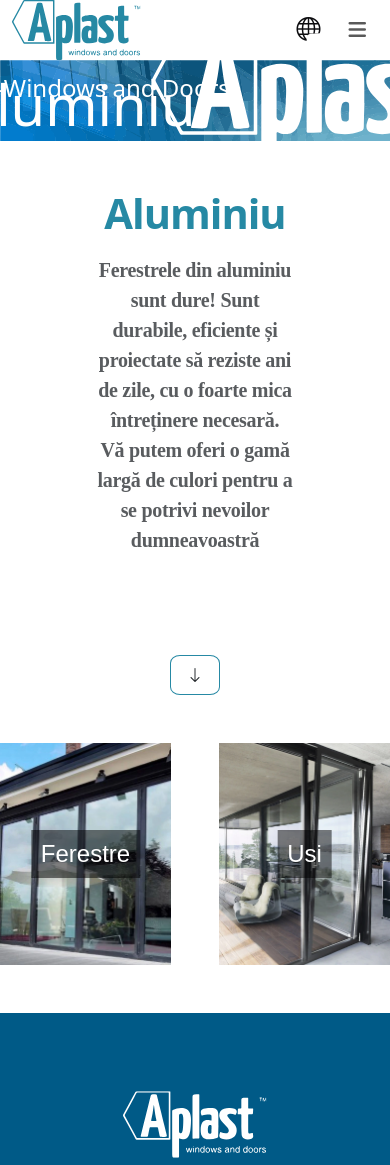
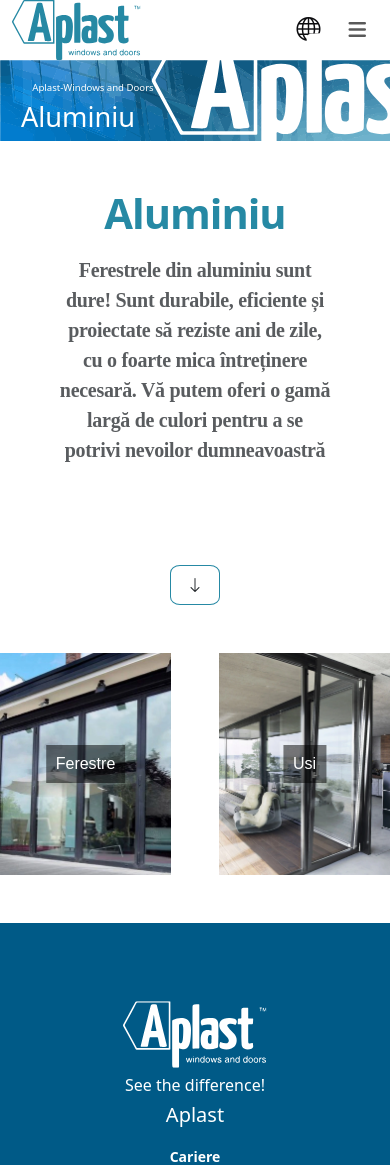
Before and after one commit to deiu25/aplast-site-configurator, a PHP site: page /aluminiu.php in a window 390 px wide; the page is wider, and only the part inside the window is pictured. Shown: the top 1165 px of that part. Run offline with PHP 8.4, Linux system fonts and the light colour scheme; some libraries are stand-ins or nearby versions; some web fonts are replaced.

Commit message:
pvc - al responsive

```diff
--- a/css/productLines.css
+++ b/css/productLines.css
@@ -83,3 +83,9 @@
     font-size: 1.5em;
   }
 }
+
+@media (max-width: 660px) {
+  .lines-image-text {
+    font-size: 1em;
+  }
+}
--- a/css/pvcAluminium.css
+++ b/css/pvcAluminium.css
@@ -1,5 +1,4 @@
 .pvcAl-head {
-
 }
 
 .pvcAl-img-container {
@@ -46,7 +45,6 @@
   font-family: "Young Serif", serif;
 }
 
-
 .standard {
   display: none;
 }
@@ -80,3 +78,57 @@
   left: 50%;
   transform: translate(-50%, -50%) scale(0.5);
 }
+
+.pvc-alu-mid {
+  min-height: auto;
+}
+
+@media (max-width: 972px) {
+  .pvc-alu-mid {
+    height: 400px !important;
+  }
+}
+
+@media (max-width: 783px) {
+  .pvcAl-p {
+    font-size: 1.2rem;
+  }
+  .h1-pvcAl-h {
+    font-size: 3rem;
+  }
+}
+
+@media (max-width: 600px) {
+  .pvcAl-p {
+    font-size: 0.9rem;
+  }
+  .h1-pvcAl-h {
+    font-size: 2.5rem;
+    margin-top: 12px;
+  }
+}
+
+@media (max-width: 600px) {
+  .pvcAl-p {
+    font-size: 0.7rem;
+  }
+  .h1-pvcAl-h {
+    font-size: 2rem;
+  }
+}
+
+@media (max-width: 600px) {
+  .pvcAl-p {
+    font-size: 0.6rem;
+    margin-left: 15px;
+  }
+  .h1-pvcAl-h {
+    font-size: 1.7rem;
+  }
+}
+
+@media (max-width: 540px) {
+  .p-center-pvcAl {
+    width: 70%;
+  }
+}
--- a/elements/contactPageHero.php
+++ b/elements/contactPageHero.php
@@ -7,7 +7,7 @@
         <div class="poligon-div d-flex justify-content-center position-absolute bottom-0 start-50 translate-middle-x">
             <div class="poligon d-flex flex-row pctDeVanzare">
                 <div class="mx-3 mt-4">
-                    <img class="" src="getsvg.php?svg=contactPhone" alt="contactPhone">
+                    <img src="getsvg.php?svg=contactPhone" alt="contactPhone">
                 </div>
                 <div class="mt-4 me-5">
                 <h5 class="text-center heroh5">Numar De Telefon</h5>
@@ -16,7 +16,7 @@
             </div>
             <div class="poligon d-flex flex-row pctDeVanzare">
                 <div class="mx-3 mt-4">
-                    <img class="" src="getsvg.php?svg=contactOfices" alt="contactOfices">
+                    <img src="getsvg.php?svg=contactOfices" alt="contactOfices">
                 </div>
                 <div class="mt-4 me-5">
                 <h5 class="text-center heroh5">Prahova, Romania</h5>
@@ -25,7 +25,7 @@
             </div>
             <div class="poligon d-flex flex-row pctDeVanzare">
                 <div class="mx-3 mt-4">
-                    <img class="" src="getsvg.php?svg=contactEmail" alt="contactEmail">
+                    <img src="getsvg.php?svg=contactEmail" alt="contactEmail">
                 </div>
                 <div class="mt-4 me-5">
                 <h5 class="text-center heroh5">Email</h5>
--- a/elements/hero.php
+++ b/elements/hero.php
@@ -1,7 +1,7 @@
 <section class="position-relative">
     <img class="img-fluid" src="getsvg.php?svg=map" alt="map">
     <div class="text-center position-absolute top-50 start-50 translate-middle">
-        <h2 class="hero-title main-heading">Din 2002 producerea de ferestre și uși fiabile, accesibile şi durabile pentru clienții europeni</h2>
+        <h2 class="main-heading mb-5">Din 2002 producerea de ferestre și uși fiabile, accesibile şi durabile pentru clienții europeni</h2>
     </div>
     <div class="div-relative">
         <div class="poligon-div d-flex justify-content-center position-absolute bottom-0 start-50 translate-middle-x">
--- a/elements/lines.php
+++ b/elements/lines.php
@@ -5,7 +5,7 @@
         </div>
     </div>
     <div class="mt-5"></div>
-    <p class="lines-p">produsele noastre</p>
+    <p class="lines-p">Produsele noastre</p>
     <h1 class="title mb-5">Linii de produse</h1>
     <div class="container d-flex flex-row justify-content-center gap-4">
         <a href="pvc.php" class="lines-image-container position-relative left">
--- a/pvc.php
+++ b/pvc.php
@@ -8,7 +8,7 @@
         <img class="img-fluid pvcAl-img-h" src="getsvg.php?svg=pvcHeader" alt="pvcHeader">
         <p class="pvcAl-p left">Aplast-Windows and Doors</p>
         <h1 class="h1-pvcAl-h left">PVC</h1>
-        <img class="logo-pvcAl right" src="getsvg.php?svg=logoWhite" alt="logo">
+        <img class="img-fluid logo-prod right" src="getsvg.php?svg=logoWhite" alt="logo">
     </div>
     <div class="mt-5 top">
         <h1 class="title mb-2">PVC</h1>
--- a/standardFerestre.php
+++ b/standardFerestre.php
@@ -32,10 +32,10 @@
 
 </section>
 
-<section class="production-mid mt-5">
+<section class="pvc-alu-mid mt-5">
     <div class="prod-img-container">
         <img class="img-fluid prod-img-m" src="./images/prodMidImg.webp" alt="production">
-        <img class="logo-ferestre-bot bottom" src="getsvg.php?svg=logoWhite" alt="logo">
+        <img class="img-fluid logo-ferestre-bot bottom" src="getsvg.php?svg=logoWhite" alt="logo">
         <h1 class="h1-prod-m bottom">Ne străduim să oferim soluția optimă între performanță și design, fără a face compromisuri asupra calității</h1>
     </div>
 </section>
```
Lines whose indentation alone changed are shown as unchanged.
